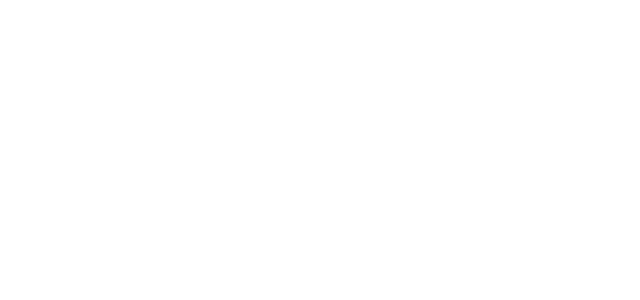
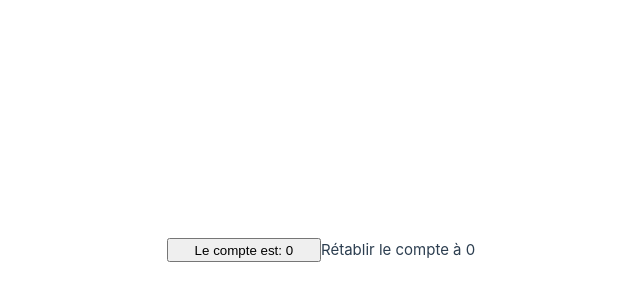
Before and after one commit to GregMarshall999/initiation-poe, a Vue app: page / in a window 1280 px wide. Shown: the part 150-450 px from the top of the page, without its empty margins (319-959 px from the left). Built offline with nearby package versions, Linux system fonts and the light colour scheme.

Commit message:
gestion évenements

```diff
--- a/src/App.vue
+++ b/src/App.vue
@@ -1,8 +1,33 @@
 <template>
-
+	<button v-on:click="increment">
+		Le compte est: {{ compte }}
+	</button>
+	<div @click="resetCompte" style="cursor: pointer;">Rétablir le compte à 0</div>
 </template>
 
 <script>
+
+import { ref } from 'vue';
+
+export default {
+	setup() {
+		const compte = ref(0);
+
+		function increment() {
+			compte.value++;
+		}
+
+		const resetCompte = () => {
+			compte.value = 0;
+		}
+
+		return {
+			compte,
+			increment,
+			resetCompte
+		}
+	}
+}
 
 </script>
 
```
